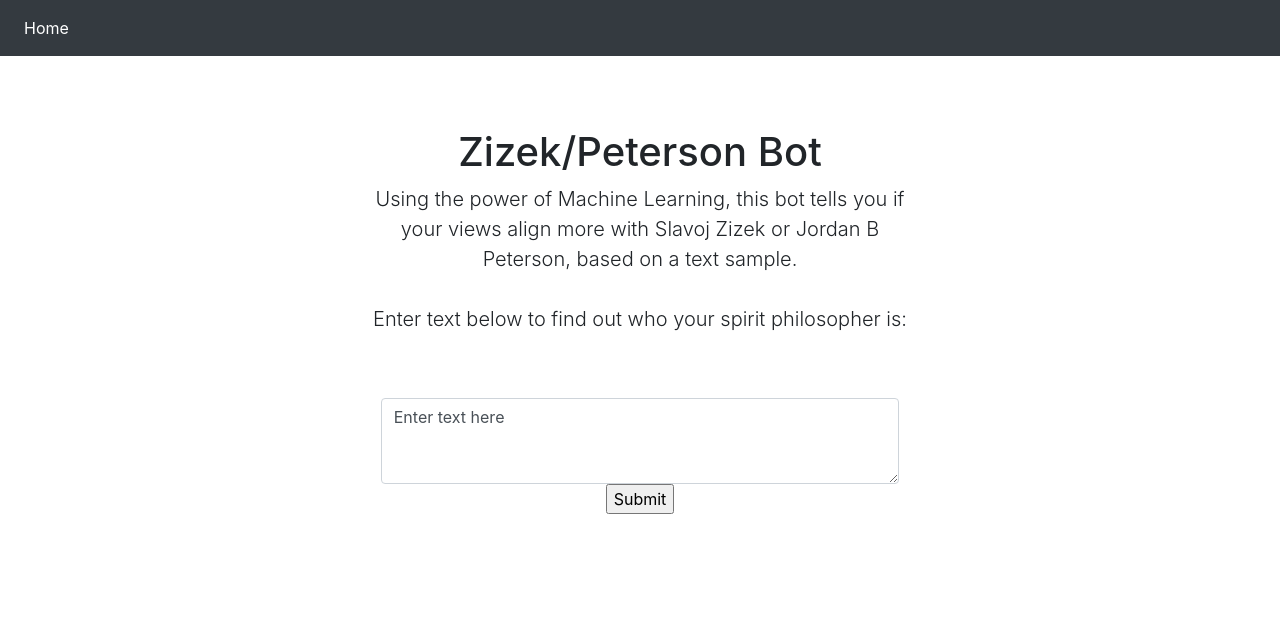
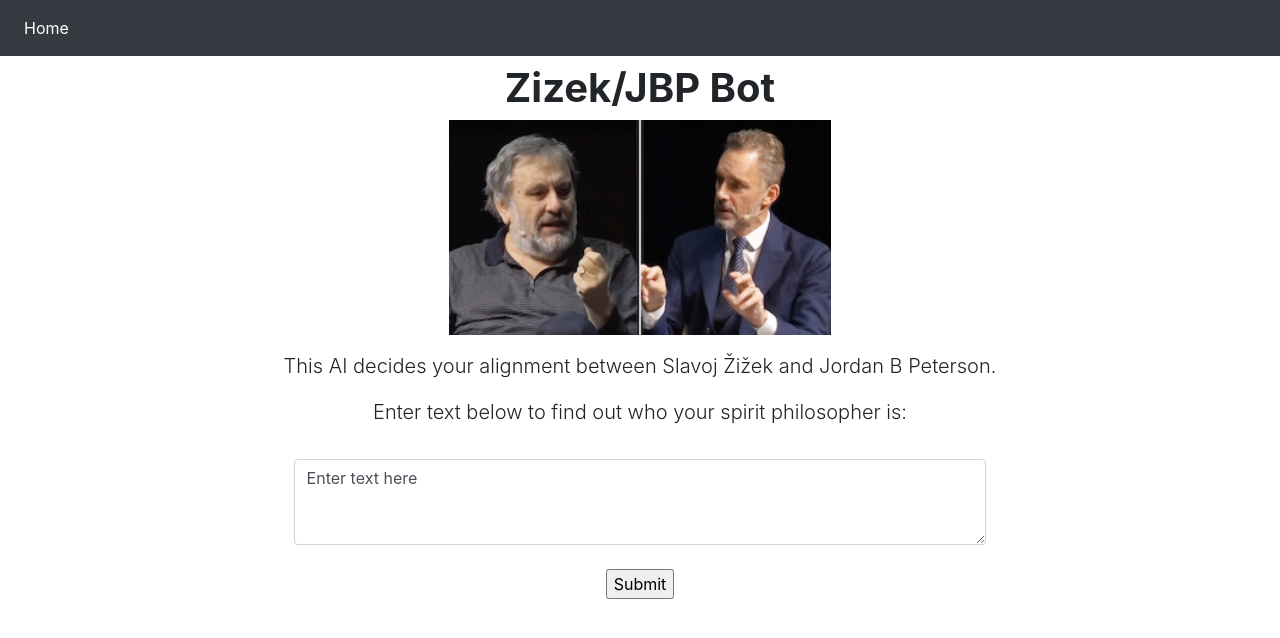
Before and after one commit to cccx3/zp_ml, a Flask app: page / in a window 1280 px wide. Shown: the top 638 px of the page. Run offline with Flask 2, Linux system fonts and the light colour scheme; parts of the project's set-up code (start-up, migrations or seed data) failed here and were passed over; some libraries are stand-ins or nearby versions.

Commit message:
Style Update
Updated HTML and others to update app

```diff
--- a/jp_sz_app/static/starter-template.css
+++ b/jp_sz_app/static/starter-template.css
@@ -1,8 +1,8 @@
 body {
-  padding-top: 5rem;
+  padding-top: 3rem;
 }
 .starter-template {
-  padding: 3rem 1.5rem;
+  padding: 1rem .5rem;
   text-align: center;
 }
 
--- a/jp_sz_app/templates/index.html
+++ b/jp_sz_app/templates/index.html
@@ -7,7 +7,7 @@
     <meta name="author" content="">
     <link rel="icon" href="../static/favicon.ico">
 
-    <title>Starter Template for Bootstrap</title>
+    <title>Zizek/JBP Bot</title>
 
     <!-- Bootstrap core CSS -->
     <link href="../static/dist/css/bootstrap.min.css" rel="stylesheet">
@@ -20,7 +20,7 @@
 
     <nav class="navbar navbar-expand-md navbar-dark bg-dark fixed-top">
 
-      <div class="collapse navbar-collapse" id="navbarsExampleDefault">
+      <div id="navbarsExampleDefault">
         <ul class="navbar-nav mr-auto">
           <li class="nav-item active">
             <a class="nav-link" href="#">Home <span class="sr-only">(current)</span></a>
@@ -32,15 +32,22 @@
       </div>
     </nav>
 
-    <main role="main" class="container" style="width: 50%;">
+    <main role="main" class="container" style="width: 70%;">
+
+
 
       <div class="starter-template">
-        <h1>Zizek/Peterson Bot</h1>
-        <p class="lead">Using the power of Machine Learning, this bot tells you if your views align more with Slavoj Zizek or Jordan B Peterson, based on a text sample. <br><br> Enter text below to find out who your spirit philosopher is:</p>
+
+        <h1 style ="text-align:center;" ><b>Zizek/JBP Bot</b></h1>
+        <p><img width="45%" src="../static/assets/img/jbp_zizek.jpg"></p>
+
+        <p class="lead">This AI decides your alignment between Slavoj Žižek and Jordan B Peterson. <br>
+        <p class="lead" style="text-align:center;"> Enter text below to find out who your spirit philosopher is:</p>
       </div>
 
       <form method="post">
-        <textarea style="width: 85%;" class="form-control" id="exampleFormControlTextarea1" name="text_form" rows="3">Enter text here</textarea>
+        <textarea style="width: 80%;" class="form-control" id="exampleFormControlTextarea1" name="text_form" rows="3">Enter text here</textarea>
+        <br>
         <div style="text-align:center">
           <input type="submit" value="Submit"/>
         </div>
```
Also changed, not shown: jp_sz_app/templates/jbp.html (+5 -6 lines), jp_sz_app/templates/starter-template.css (deleted, +0 -7 lines), jp_sz_app/templates/zizek.html (+5 -5 lines), jp_sz_app/static/assets/img/jbp_zizek.jpg (added), jp_sz_app/static/assets/img/zizek.jpg, jp_sz_app/static/favicon.ico.
